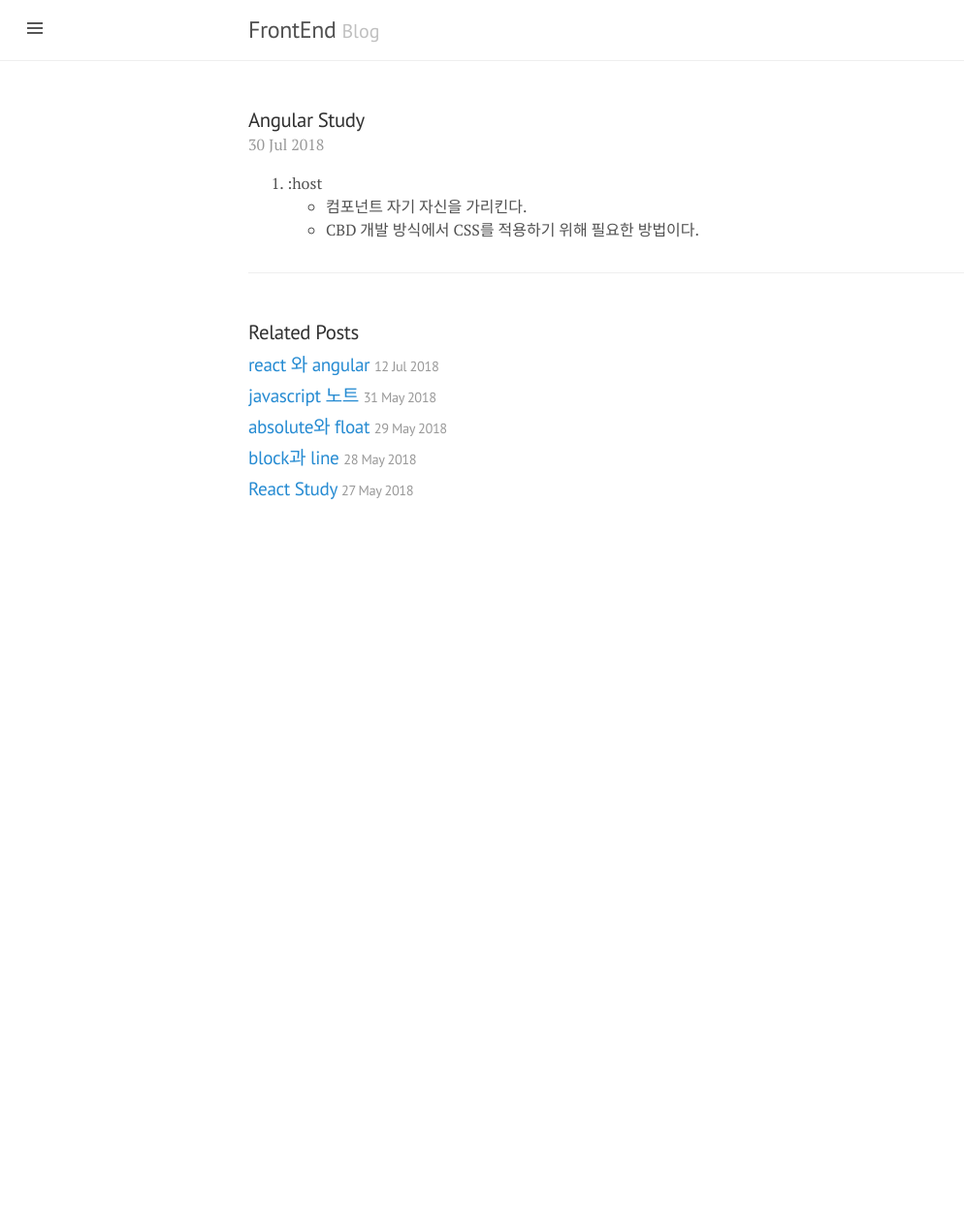
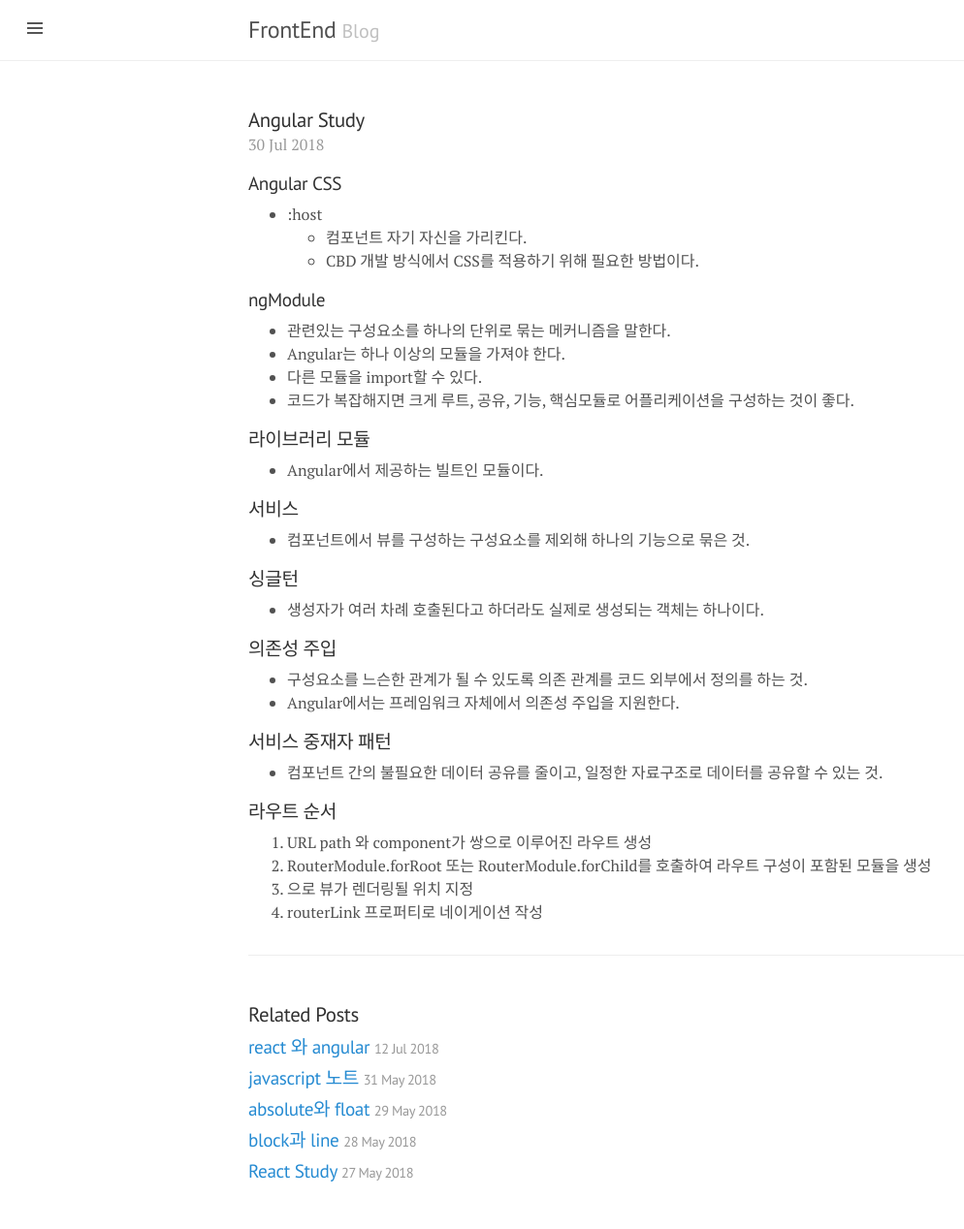
Before and after one commit to austinpark420/austinpark420.github.io, a Jekyll site: the page built from _posts/2018-07-30-angular_study.md, in a window 1280 px wide. Shown: the whole page at 97% size, without its empty margins (0-994 px from the left). Built offline with Jekyll 4.4.1, drawn with Linux system fonts in a browser that asks for light colours; before the commit the page ends 900 px from its top, so only the background shows below that.

Commit message:
edit angular_study.md

```diff
--- a/_posts/2018-07-30-angular_study.md
+++ b/_posts/2018-07-30-angular_study.md
@@ -5,6 +5,35 @@
 tag: frontend Angular
 ---
 
-1. :host
-  * 컴포넌트 자기 자신을 가리킨다.
-  * CBD 개발 방식에서 CSS를 적용하기 위해 필요한 방법이다.
+### Angular CSS
+  * :host
+    * 컴포넌트 자기 자신을 가리킨다.
+    * CBD 개발 방식에서 CSS를 적용하기 위해 필요한 방법이다.
+
+### ngModule
+  * 관련있는 구성요소를 하나의 단위로 묶는 메커니즘을 말한다.
+  * Angular는 하나 이상의 모듈을 가져야 한다.
+  * 다른 모듈을 import할 수 있다.
+  * 코드가 복잡해지면 크게 루트, 공유, 기능, 핵심모듈로 어플리케이션을 구성하는 것이 좋다.
+
+### 라이브러리 모듈
+  * Angular에서 제공하는 빌트인 모듈이다.
+
+### 서비스
+  * 컴포넌트에서 뷰를 구성하는 구성요소를 제외해 하나의 기능으로 묶은 것.
+
+### 싱글턴
+  * 생성자가 여러 차례 호출된다고 하더라도 실제로 생성되는 객체는 하나이다.
+
+### 의존성 주입
+  * 구성요소를 느슨한 관계가 될 수 있도록 의존 관계를 코드 외부에서 정의를 하는 것.
+  * Angular에서는 프레임워크 자체에서 의존성 주입을 지원한다.
+
+### 서비스 중재자 패턴
+  * 컴포넌트 간의 불필요한 데이터 공유를 줄이고, 일정한 자료구조로 데이터를 공유할 수 있는 것.
+
+### 라우트 순서
+  1. URL path 와 component가 쌍으로 이루어진 라우트 생성
+  2. RouterModule.forRoot 또는 RouterModule.forChild를 호출하여 라우트 구성이 포함된 모듈을 생성
+  3. <router-oulet>으로 뷰가 렌더링될 위치 지정
+  4. routerLink 프로퍼티로 네이게이션 작성
```
